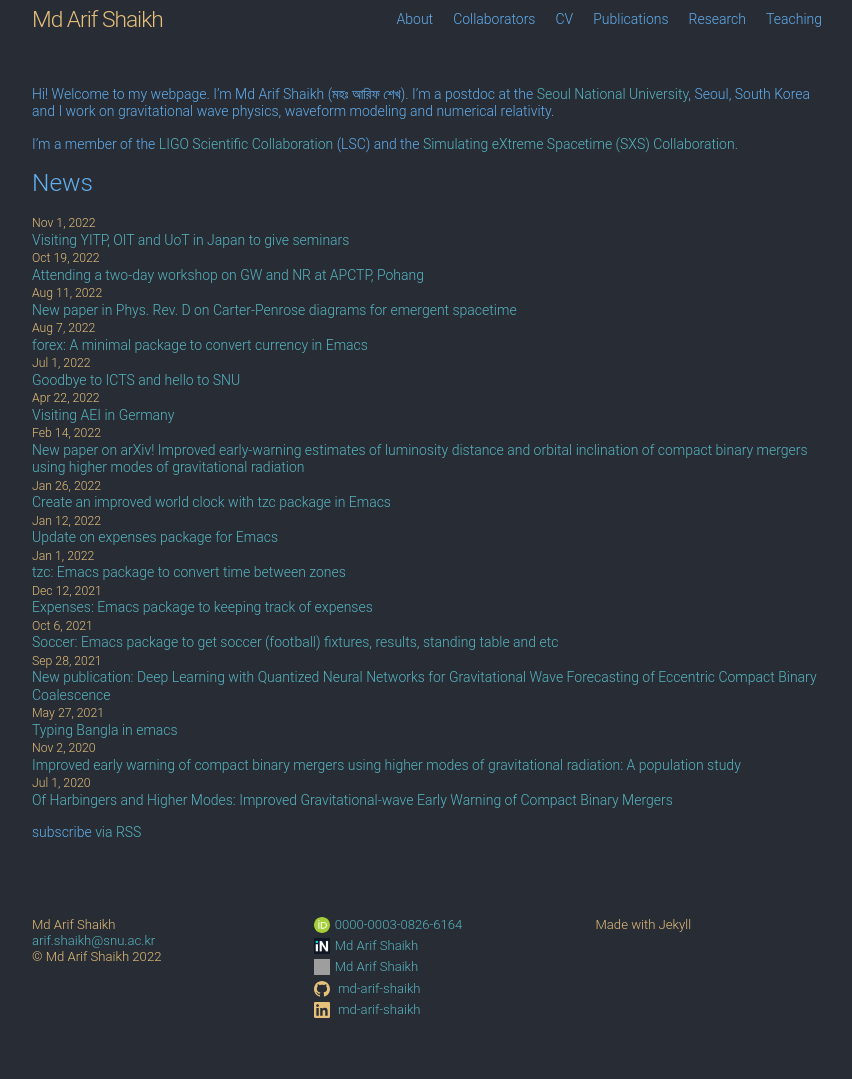
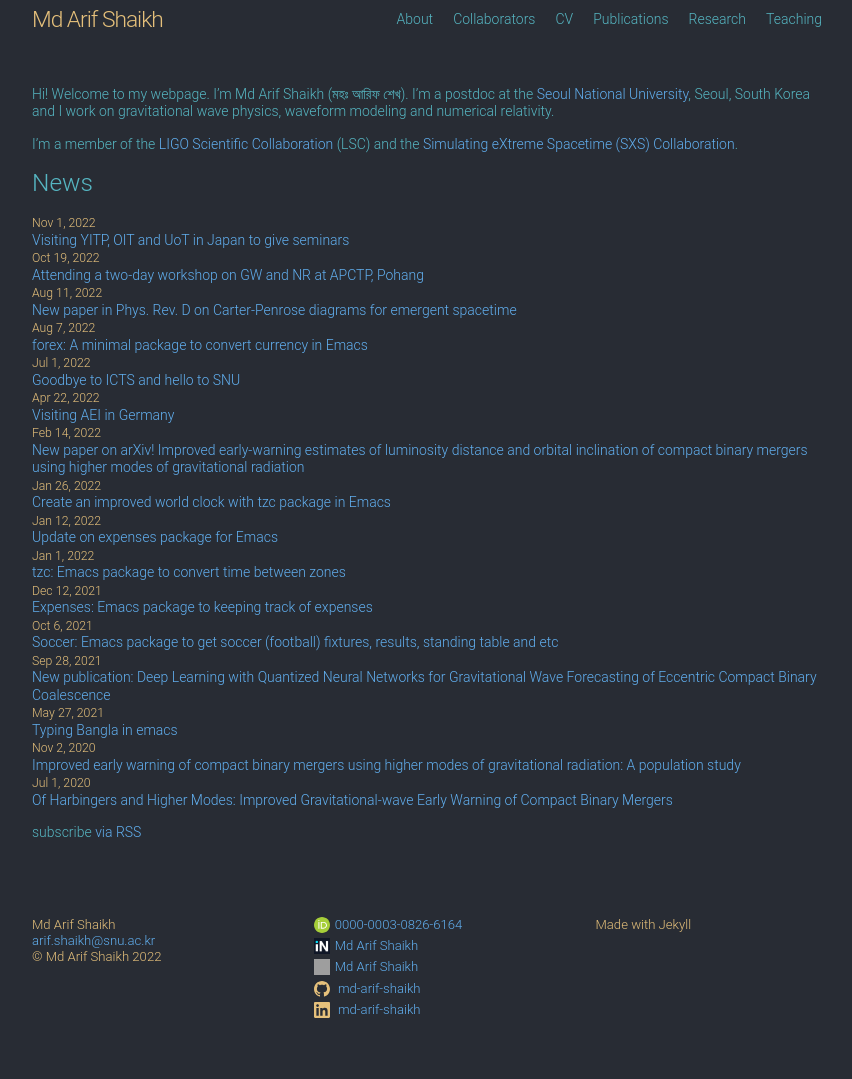
Before and after one commit to md-arif-shaikh/md-arif-shaikh.github.io, a Jekyll site: the page built from index.md, in a window 1280 px wide. Shown: the whole page, without its empty margins (213-1065 px from the left). Built offline with Jekyll 4.4.1, drawn with Linux system fonts in a browser that asks for light colours; grey boxes are pictures that could not be loaded.

Commit message:
Update minima.scss

```diff
--- a/_sass/minima.scss
+++ b/_sass/minima.scss
@@ -10,9 +10,9 @@
 
 $spacing-unit:     30px !default;
 
-$text-color:       #61AFEF !default;
+$text-color:       #56B6C2 !default;
 $background-color: #282C34 !default;
-$brand-color:      #56B6C2 !default;
+$brand-color:      #61AFEF !default;
 
 $grey-color:       #E5C07B !default;
 $grey-color-light: lighten($grey-color, 40%) !default;
```
